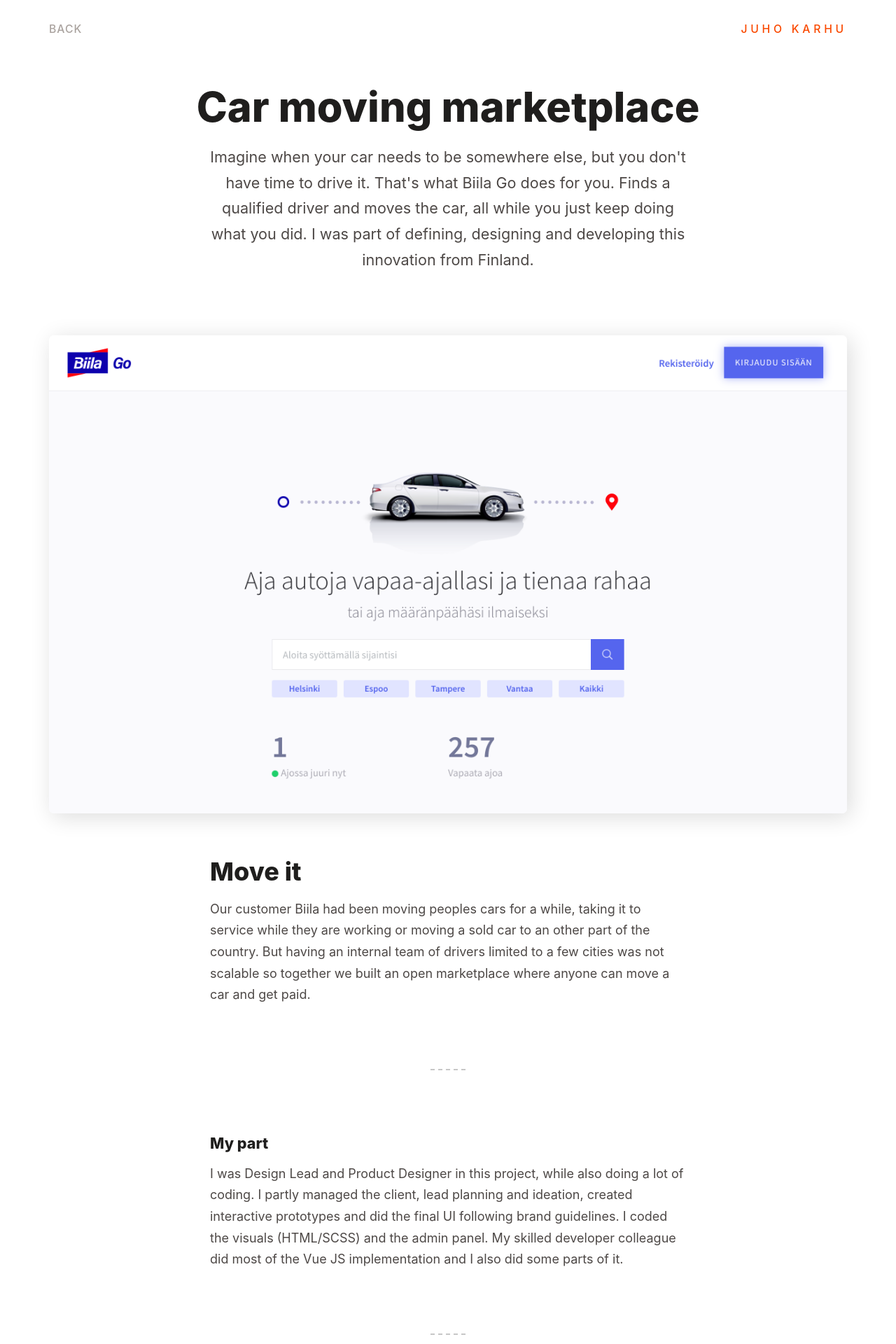
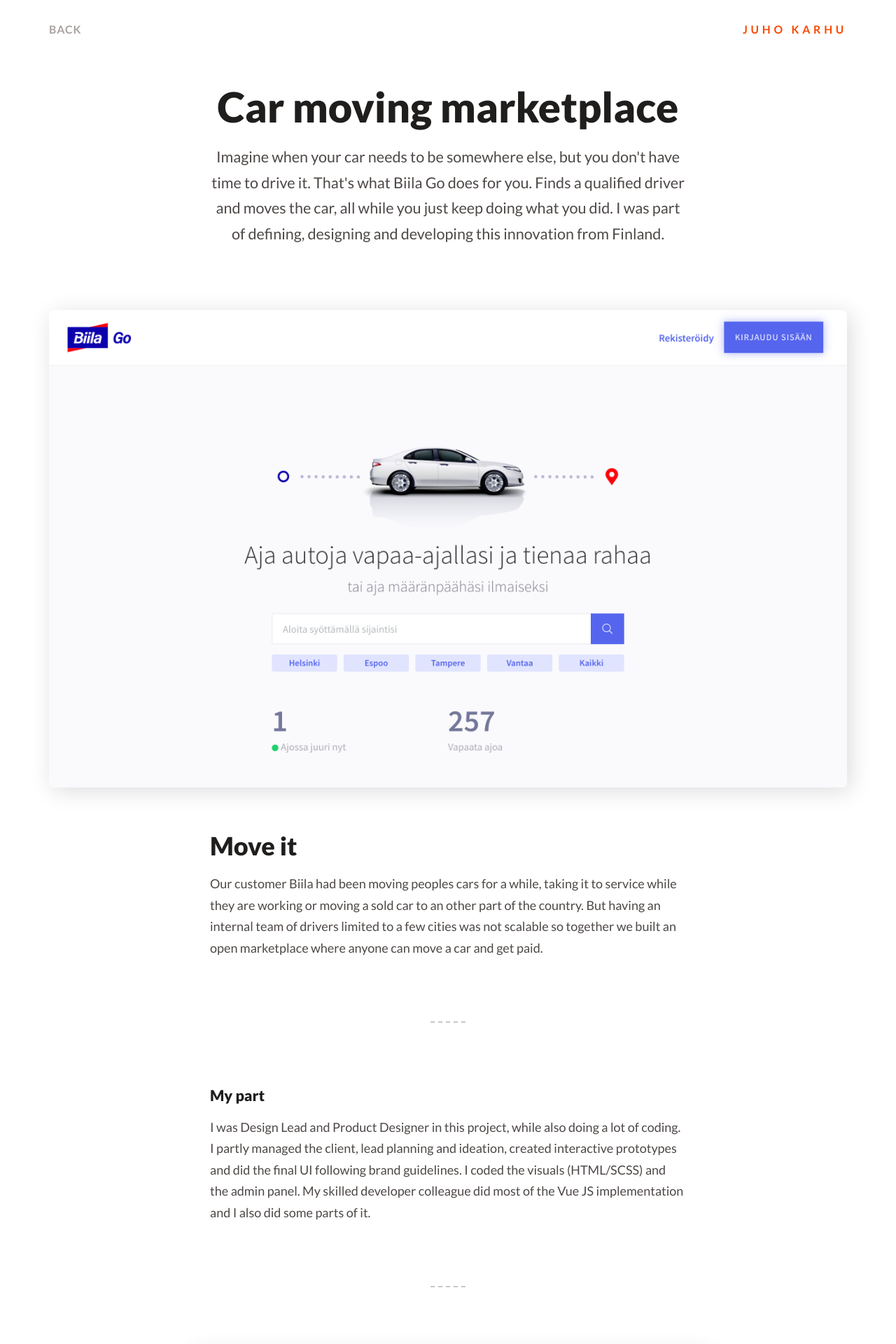
Before and after one commit to karjuho/juhokarhu.com, a Jekyll site: the page built from _cases/biila-go.md, in a window 1280 px wide. Shown: the top 1920 px of the page at 70% size. Built offline with Jekyll 4.4.1, drawn with Linux system fonts in a browser that asks for light colours; some web fonts are replaced.

Commit message:
More updates
Updated font

```diff
--- a/_config.yml
+++ b/_config.yml
@@ -1,7 +1,7 @@
 title: Juho Karhu - A developing Product Designer
 email: hello@juhokarhu.com
 description: >- # this means to ignore newlines until "baseurl:"
-  Hi, I am a Product Designer with full stack coding skills.
+  Hi, I am a Senior Product Designer with a developer background.
 baseurl: "" # the subpath of your site, e.g. /blog
 url: "" # the base hostname & protocol for your site, e.g. http://example.com
 google_analytics: UA-44263637-1
--- a/_layouts/default.html
+++ b/_layouts/default.html
@@ -11,7 +11,9 @@
     <link rel="icon" type="image/png" href="favicon-16x16.png" sizes="16x16" />
 
 
-    <link rel="stylesheet" href="https://use.typekit.net/flu6hmn.css">
+    <link rel="preconnect" href="https://fonts.googleapis.com">
+    <link rel="preconnect" href="https://fonts.gstatic.com" crossorigin>
+    <link href="https://fonts.googleapis.com/css2?family=Lato:wght@400;700;900&display=swap" rel="stylesheet">
     <link rel="stylesheet" href="{{ "/assets/main.css?5" | relative_url }}">
 
     {%- if page.collection != 'cases' -%}
--- a/_sass/_base.scss
+++ b/_sass/_base.scss
@@ -107,7 +107,7 @@
  * Headings
  */
 h1, h2, h3, h4, h5, h6 {
-  font-weight: 800;
+  font-weight: 900;
   font-style: normal;
   color: $header-color;
   line-height: 1.3em;
@@ -144,7 +144,7 @@
   text-transform: uppercase;
   letter-spacing: 1px;
   color: #B7B7B7;
-  font-weight: 500;
+  font-weight: 700;
 
   @media screen and (max-width: $on-laptop) {
     display: none;
@@ -179,7 +179,7 @@
   background-image: linear-gradient(224deg, #FA4700 0%, #FA6400 100%);
   box-shadow: 0 1px 5px 0 rgba(0,0,0,0.25);
   border-radius: 5px;
-  font-weight: 500;
+  font-weight: 700;
   font-size: 0.875em;
 
   &:hover {
--- a/_sass/_layout.scss
+++ b/_sass/_layout.scss
@@ -92,7 +92,7 @@
 .site-title {
 
     &, &:hover {
-        font-weight: 500;
+        font-weight: 700;
         letter-spacing: 0.3em;
         color: $brand-color;
         text-decoration: none;
@@ -133,7 +133,7 @@
 
     a {
         color: #AAA39F;
-        font-weight: 500;
+        font-weight: 700;
         text-transform: uppercase;
         font-size: 0.875em;
         transition: all 0.2s;
@@ -196,7 +196,7 @@
 
     h3 {
         color: #AAA39F;
-        font-weight: 500;
+        font-weight: 700;
         text-transform: uppercase;
         font-size: 1.2em;
         transition: all 0.2s;
@@ -248,10 +248,12 @@
         .years {
             color: lighten($text-color, 20);
             font-variant-numeric:tabular-nums;
+            font-size: 0.875rem;
+            margin-top: 4px;
         }
 
         .title {
-            font-weight: 500;
+            font-weight: 700;
             color: $header-color;
             margin-bottom: 2px;
         }
@@ -259,8 +261,21 @@
             padding-bottom: 20px;
         }
         .category {
-            color: lighten($text-color, 20);
             text-align: right;
+
+            span {
+                color: #fa4900;
+                background: #ffd7c6;
+                text-align: right;
+                padding: 0.5rem .75rem;
+                border-radius: 1rem;
+                font-size: 0.875rem;
+
+                &.education {
+                    color: #564e4b;
+                    background: #dbd3d1;
+                }
+            }
         }
 
         .dots {
@@ -276,7 +291,7 @@
                 width: 10px;
                 height: 10px;
                 border-radius: 100%;
-                background: $header-color;
+                background: #999595;
             }
             &:after {
                 content: "";
@@ -292,6 +307,9 @@
 
         &:first-child .dots:before {
             background: $brand-color;
+            margin-top: 6px;
+            width: 15px;
+                height: 15px;
             // box-shadow: 0 0 0 4px lighten($brand-color, 40);
             animation: activeDot 2s infinite;
         }
@@ -325,7 +343,7 @@
         margin-bottom: .1em;
         strong {
             display: block;
-            font-weight: 500;
+            font-weight: 700;
             color: $header-color;
         }
     }
@@ -376,7 +394,7 @@
 
 .back {
     color: #AAA39F;
-    font-weight: 500;
+    font-weight: 700;
     text-transform: uppercase;
     font-size: 0.875em;
     transition: color 0.2s;
--- a/_sass/juhokarhu.scss
+++ b/_sass/juhokarhu.scss
@@ -2,7 +2,7 @@
 
 // Define defaults for each variable.
 
-$base-font-family: ff-tisa-sans-web-pro, -apple-system, BlinkMacSystemFont, "Segoe UI", Roboto, Helvetica, Arial, sans-serif, "Apple Color Emoji", "Segoe UI Emoji", "Segoe UI Symbol" !default;
+$base-font-family: 'Lato', -apple-system, BlinkMacSystemFont, "Segoe UI", Roboto, Helvetica, Arial, sans-serif, "Apple Color Emoji", "Segoe UI Emoji", "Segoe UI Symbol" !default;
 $base-font-size:   18px !default;
 $base-font-weight: 400 !default;
 $small-font-size:  $base-font-size * 0.875 !default;
```
Also changed, not shown: _layouts/home.html (+24 -10 lines).
